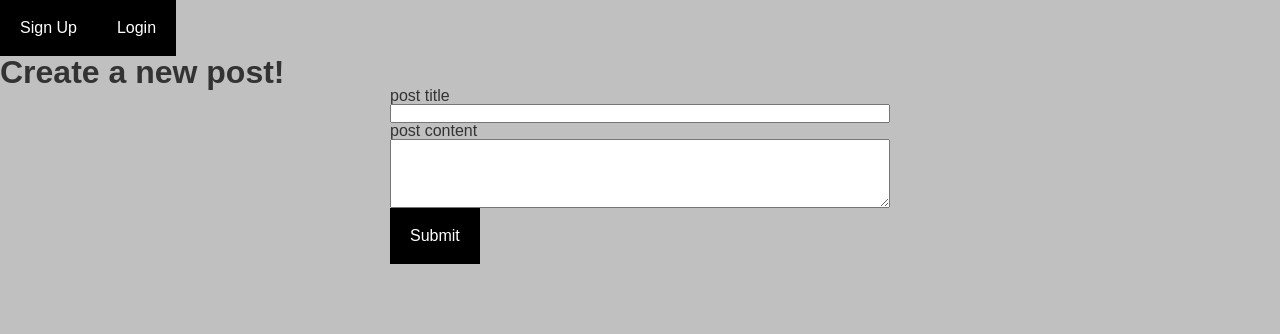
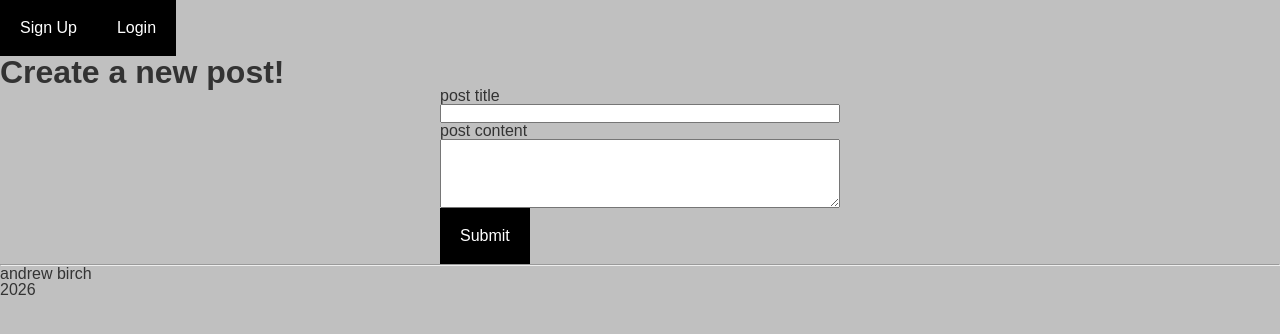
Before and after one commit to andypixels123/week09-assignment, a Next.js app: page /posts/new-post in a window 1280 px wide. Shown: the top 334 px of the page. Built offline with nearby package versions, Linux system fonts and the light colour scheme; no server answers.

Commit message:
build: footer component user data from clerk auth and currentuser

```diff
--- a/src/app/create-profile/page.js
+++ b/src/app/create-profile/page.js
@@ -1,34 +1,45 @@
 import Header from "@/components/Header"
+import Footer from "@/components/Footer"
 import { SignedIn } from "@clerk/nextjs"
+import { auth, currentUser } from "@clerk/nextjs/server"
 
-export default function CreateProfile() {
+export default async function CreateProfile() {
+
+    // get user id from Clerk
+    const { userId } = await auth();
+    // console.log(userId);
+    // get user's name from Clerk
+    const { firstName, lastName } = await currentUser();
+    // console.log(`${firstName} ${lastName}`);
+
+    // todo: store data in database
     // function handleSubmit() {
-
+    // INSERT INTO social_users ();
+    // user_id, user_name, user_gender, user_age, user_hobbies
     // }
 
     return (
-        // todo: check if we are signed in after signing up
+        // we are signed-in after signing-up
         <>
-
-        <Header />
+            <Header />
             <SignedIn>
                 <form>
                     <label htmlFor="user-name">Name</label>
-                    <input type="text" name="user-name" required />
-
-                    <label htmlFor="user-age">Age</label>
-                    <input type="text" name="user-age" required />
+                    <input type="text" name="user-name" defaultValue={`${firstName} ${lastName}`} required />
 
                     <label htmlFor="user-gender">Gender</label>
                     <input type="text" name="user-gender" required />
 
-                    <label htmlFor="user-hobbies">Hobbies</label>
-                    <textarea type="text" name="user-hobbies" required />
+                    <label htmlFor="user-age">Year of Birth</label>
+                    <input type="number" name="user-age" required />
+
+                    <label htmlFor="user-hobbies">Interests / Hobbies</label>
+                    <textarea type="text" name="user-hobbies" rows="5" required />
 
                     <button>Submit</button>
                 </form>
             </SignedIn>
-
+            <Footer />
             {/* add redirect to profile page? redirect(); on form submission */}
         </>
     )
--- a/src/app/globals.css
+++ b/src/app/globals.css
@@ -25,7 +25,7 @@ button {
 }
 
 form {
-    max-width: 500px;
+    max-width: 400px;
     margin: auto;
 }
 
--- a/src/app/page.js
+++ b/src/app/page.js
@@ -1,5 +1,5 @@
 //TODO: render a home page with user navigation or intro to the app
-
+import Footer from "@/components/Footer";
 import Header from "@/components/Header";
 import { SignedIn } from "@clerk/nextjs";
 import Link from "next/link";
@@ -13,6 +13,7 @@ export default function HomePage() {
         <Link href="/profile/:[username]">Profile</Link>
         <Link href="/posts/:[user-posts]">Posts</Link>
       </SignedIn>
+      <Footer />
     </>
   );
 }
--- a/src/app/posts/[user-posts]/page.js
+++ b/src/app/posts/[user-posts]/page.js
@@ -1,6 +1,7 @@
 // todo: select posts from db show posts, comments, likes on page
 
 import Header from "@/components/Header";
+import Footer from "@/components/Footer";
 import { SignedIn } from "@clerk/nextjs";
 import Link from "next/link";
 
@@ -13,8 +14,9 @@ export default function Posts() {
       <h1>Timeline Posts</h1>
       {/* show posts here */}
       <SignedIn>
-        <Link href="/posts/new-post">add a new post</Link>
+        <Link href="/posts/new-post">create a new post</Link>
       </SignedIn>
+      <Footer />
     </>
   );
 }
--- a/src/app/posts/new-post/page.js
+++ b/src/app/posts/new-post/page.js
@@ -1,8 +1,12 @@
 // todo: render a form to INSERT post data into the posts table
 //- We also need to insert the userId into the posts table, make sure you have some SQL that READS the userId from the user's table OR use the auth() function from clerk to get the userId
 import Header from "@/components/Header";
+import Footer from "@/components/Footer";
 import { SignedIn } from "@clerk/nextjs";
 import Link from "next/link";
+
+// todo: revalidate / redirect to posts page
+
 export default function NewPost() {
   return (
     <>
@@ -19,6 +23,7 @@ export default function NewPost() {
         <textarea type="text" rows={5} name="user-post"></textarea>
         <button type="submit">Submit</button>
       </form>
+      <Footer />
     </>
   );
 }
--- a/src/app/profile/[username]/page.js
+++ b/src/app/profile/[username]/page.js
@@ -4,6 +4,7 @@
 
 import Header from "@/components/Header";
 import Link from "next/link";
+import { auth, currentUser } from "@clerk/nextjs/server"
 
 //Tips
 //- The Clerk userId does NOT exist until the user signs up --> show sign-up and sign-in buttons first thing (e.g. your Home page can be public, the rest of routes are protected)
@@ -12,8 +13,11 @@ import Link from "next/link";
 // https://clerk.com/docs/reference/nextjs/app-router/current-user
 // https://clerk.com/docs/reference/nextjs/app-router/auth
 
-export default function ProfilePage() {
+export default async function ProfilePage() {
   //db queries to GET data from the tables
+  // todo: current user's name
+  const { firstName, lastName } = await currentUser();
+  console.log(`${firstName} ${lastName}`);
   return (
     <>
       <Header />
--- /dev/null
+++ b/src/components/Footer.jsx
@@ -0,0 +1,9 @@
+export default function Footer() {
+    return (
+        <footer>
+            <hr />
+            <p>andrew birch</p>
+            <p>2026</p>
+        </footer>
+    )
+}
```
